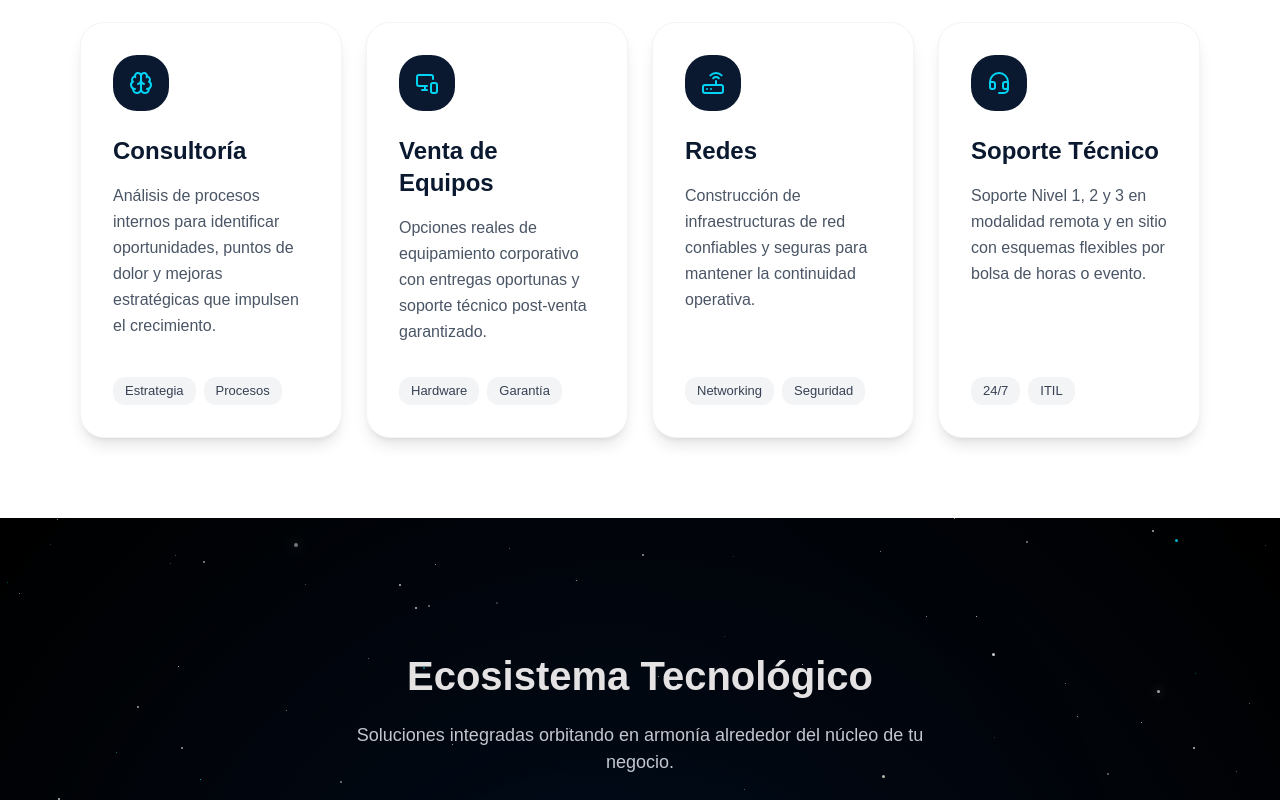
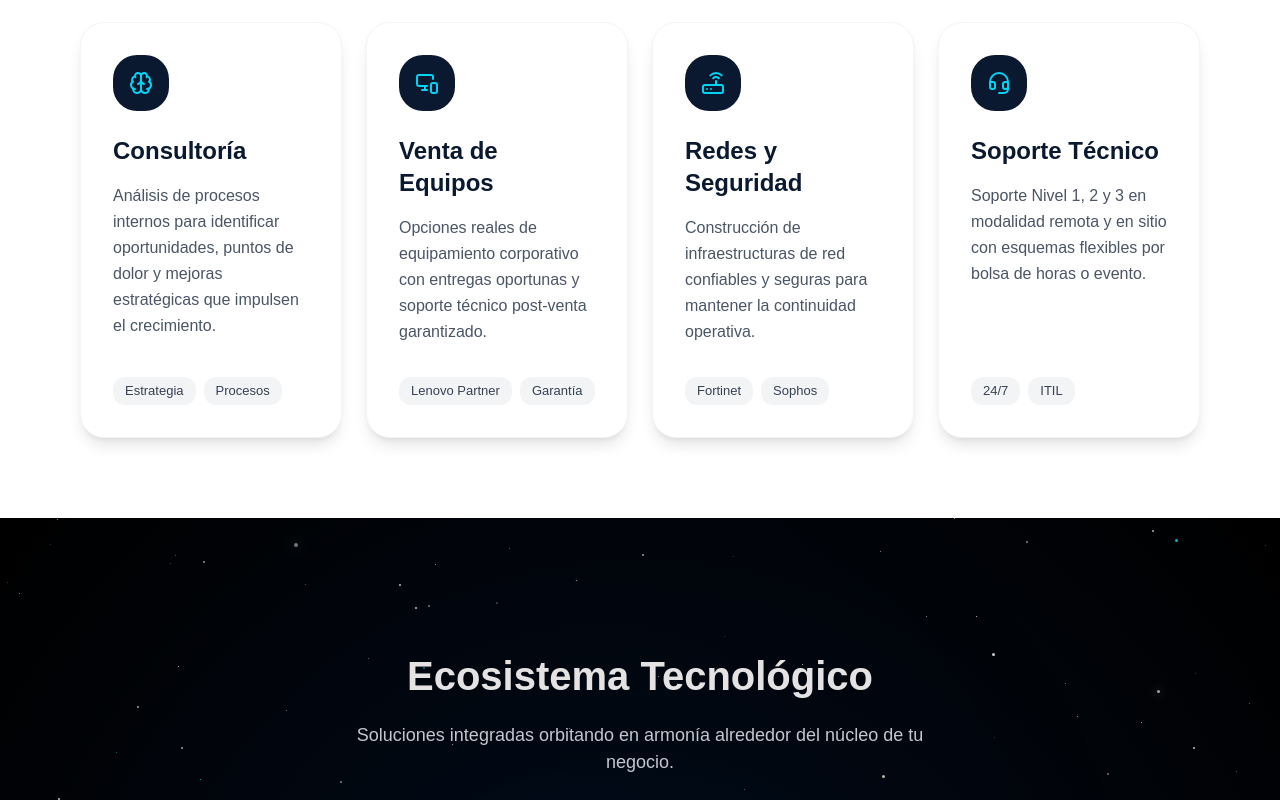
Before and after one commit to papery2129/fremmatech-page, a React (Vite) app: page / in a window 1280 px wide. Shown: the part 1200-2000 px from the top of the page. Built offline with nearby package versions, Linux system fonts and the light colour scheme.

Commit message:
feat: agregado de menciones sobre distribuidores autorizados

```diff
--- a/src/widgets/hero.tsx
+++ b/src/widgets/hero.tsx
@@ -4,10 +4,10 @@ export const Hero = () => {
   return (
     <section className="relative pt-40 pb-32 overflow-hidden">
 
-      {/* Background Effects (Actualizado sin imagen, puro CSS) */}
+      {/* Background Effects */}
       <div className="absolute inset-0 z-0">
-        {/* Resplandor superior cyan */}
-        <div className="absolute inset-0 bg-[radial-gradient(circle_at_50%_0%,_rgba(0,227,253,0.15)_0%,_transparent_50%)]"></div>
+        {/* Resplandor superior cyan (corregido por linter) */}
+        <div className="absolute inset-0 bg-[radial-gradient(circle_at_50%_0%,rgba(0,227,253,0.15)_0%,transparent_50%)]"></div>
         {/* Gradiente de fondo con transición suave a surface */}
         <div className="absolute inset-0 bg-linear-to-b from-background via-surface to-secondary-container/10"></div>
       </div>
--- a/src/widgets/partners.tsx
+++ b/src/widgets/partners.tsx
@@ -9,7 +9,9 @@ export const Partners = () => {
     "Palo Alto Networks",
     "HP Enterprise",
     "Microsoft",
-    "Fortinet"
+    "Fortinet",
+    "Sophos",
+    "Lenovo"
   ];
 
   const infinitePartners = [...partnersList, ...partnersList];
--- a/src/widgets/service-catalog.tsx
+++ b/src/widgets/service-catalog.tsx
@@ -15,14 +15,14 @@ export const ServiceCatalog = () => {
       title: "Venta de Equipos",
       description: "Opciones reales de equipamiento corporativo con entregas oportunas y soporte técnico post-venta garantizado.",
       icon: <MonitorSmartphone className="text-cyan-400" />,
-      tags: ["Hardware", "Garantía"],
+      tags: ["Lenovo Partner", "Garantía"], // <-- Tags de marca
     },
     {
       id: "networks",
-      title: "Redes",
+      title: "Redes y Seguridad",
       description: "Construcción de infraestructuras de red confiables y seguras para mantener la continuidad operativa.",
       icon: <Router className="text-cyan-400" />,
-      tags: ["Networking", "Seguridad"],
+      tags: ["Fortinet", "Sophos"], // <-- Tags de marca explícitos
     },
     {
       id: "support",
```
